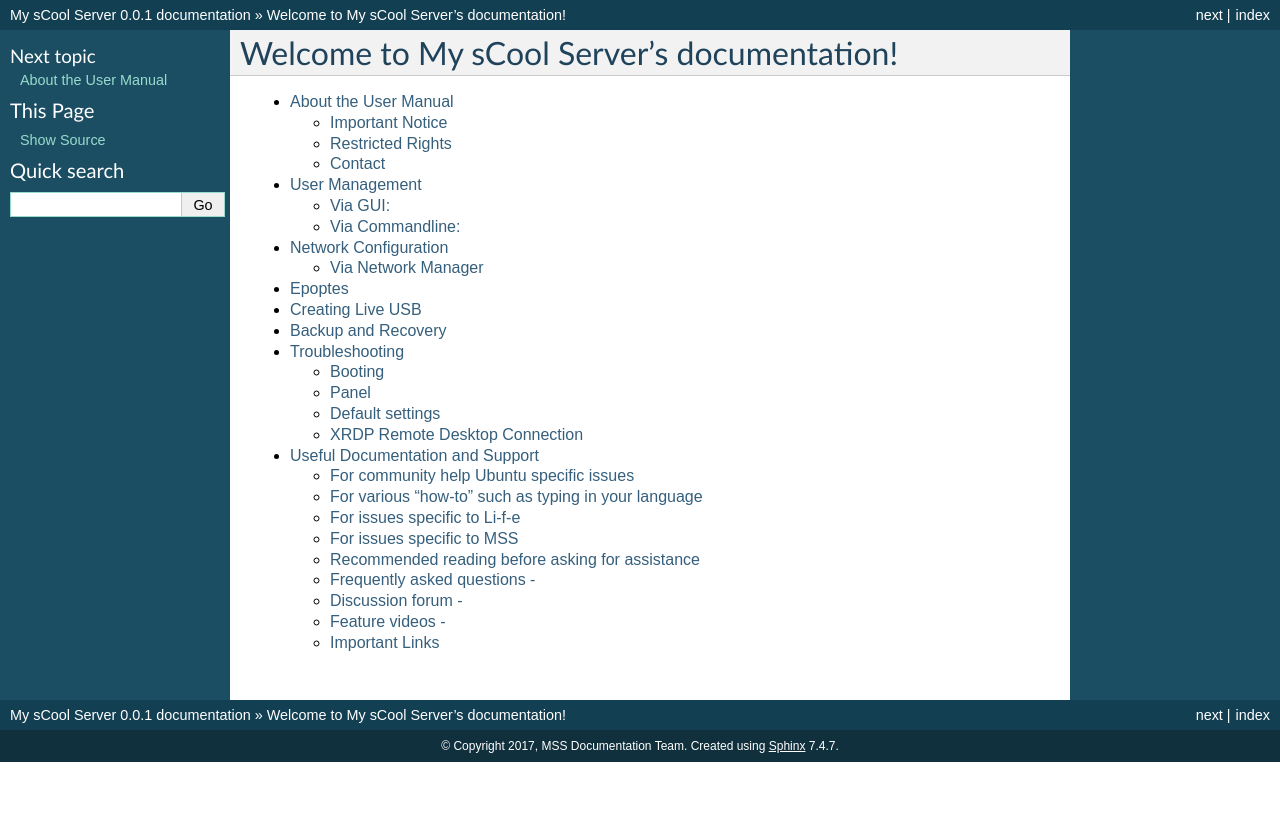
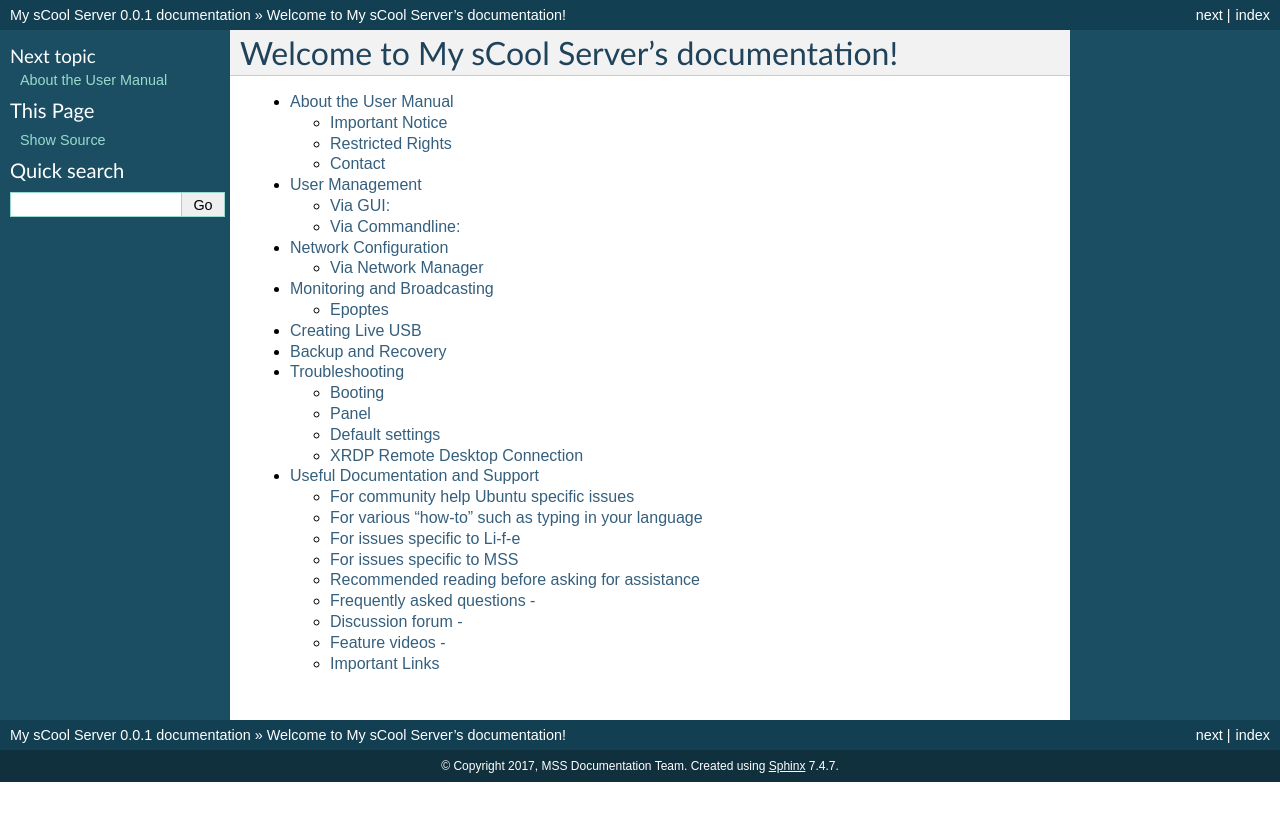
Before and after one commit to geets04/mss, a Sphinx documentation site: the page built from docs/source/index.rst, in a window 1280 px wide. Shown: the top 821 px of the page. Built offline with Sphinx 7.4.7, drawn with Linux system fonts in a browser that asks for light colours.

Commit message:
Update 03-Monitoring and Broadcasting.rst
1. Added section label
2. Fixed indentation
3. Changed section title

```diff
--- a/docs/source/03-Monitoring and Broadcasting.rst
+++ b/docs/source/03-Monitoring and Broadcasting.rst
@@ -1,3 +1,8 @@
+.. _monitoring-broadcasting:
+
+Monitoring and Broadcasting
+===========================
+
 Epoptes
 -------
 Epoptes is a monitoring and broadcasting tool to assist teachers in imparting lessons.
@@ -9,9 +14,11 @@
 When running in thin-client mode or when directly logged into the MSS, Epoptes can be started as below:
 
 ::
+
   Applications -> Internet -> Epoptes
 
 When in Fatclient mode epoptes has to be started as below:
 
 ::
+
   Alt+F2 -> ltsp-remoteapps epoptes
```
